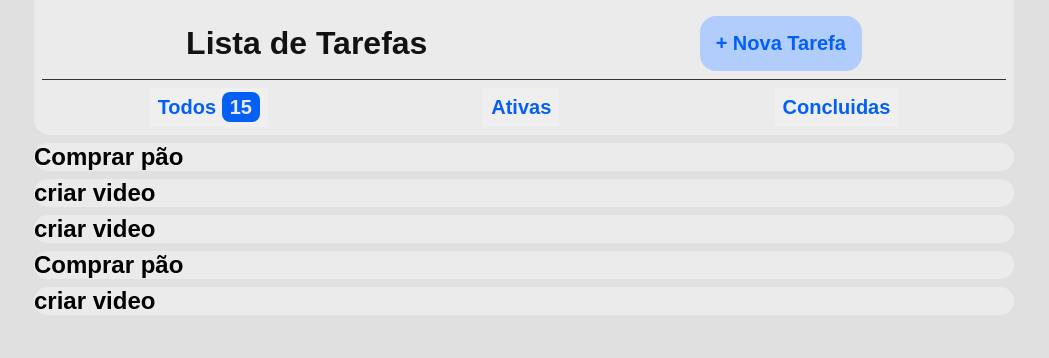
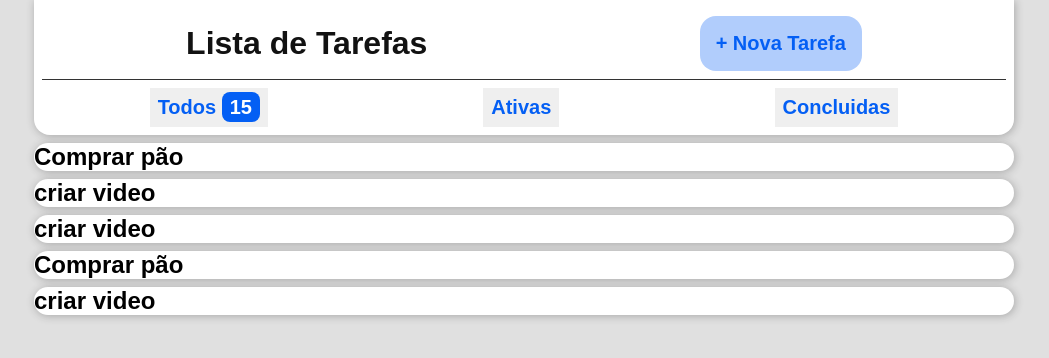
Before and after one commit to ianabreu/to-do-list, a React (Create React App) app: page / in a window 1280 px wide. Shown: the top 358 px of the page, without its empty margins (116-1165 px from the left). Built offline with nearby package versions, Linux system fonts and the light colour scheme.

Commit message:
Separando em componentes a area do Header e Filter

```diff
--- a/src/App.styles.ts
+++ b/src/App.styles.ts
@@ -3,54 +3,18 @@ import styled from "styled-components";
 export const Container = styled.div`
   background-color: ${({ theme }) => theme.color.backgroundHover};
   min-height: 100vh;
+  padding: 0 ${({ theme }) => theme.spacing.p8};
 `;
 export const ContainerArea = styled.div`
   margin: auto;
   max-width: 980px;
 `;
-export const HeaderArea = styled.div`
+export const TopArea = styled.div`
   background-color: ${({ theme }) => theme.color.backgroundLight};
   padding: ${({ theme }) => theme.spacing.p8};
   border-bottom-left-radius: ${({ theme }) => theme.border.radius.b16};
   border-bottom-right-radius: ${({ theme }) => theme.border.radius.b16};
+  -webkit-box-shadow: 1px 1px 8px 0px rgba(38, 38, 38, 0.3);
+  -moz-box-shadow: 1px 1px 8px 0px rgba(38, 38, 38, 0.3);
+  box-shadow: 1px 1px 8px 0px rgba(38, 38, 38, 0.3);
 `;
-export const Header = styled.div`
-  display: flex;
-  justify-content: space-around;
-  align-items: center;
-  padding: ${({ theme }) => theme.spacing.p8};
-  margin-bottom: ${({ theme }) => theme.spacing.p8};
-  border-bottom: ${({ theme }) => theme.border.style};
-`;
-export const Title = styled.h1`
-  color: ${({ theme }) => theme.color.gray.darker};
-  text-align: center;
-`;
-export const NewTask = styled.button`
-  background-color: ${({ theme }) => theme.color.blue.blue100};
-  color: ${({ theme }) => theme.color.blue.blue500};
-  font-size: ${({ theme }) => theme.font.h3};
-  font-weight: 700;
-  border-radius: ${({ theme }) => theme.border.radius.b16};
-  padding: ${({ theme }) => theme.spacing.p16};
-`;
-
-export const FilterArea = styled.div`
-  display: flex;
-  justify-content: space-around;
-`;
-
-export const Filter = styled.button`
-  color: ${({ theme }) => theme.color.blue.blue500};
-  font-size: ${({ theme }) => theme.font.h3};
-  font-weight: 700;
-  padding: ${({ theme }) => theme.spacing.p8};
-`;
-export const TaskNumber = styled.span`
-  background-color: ${({ theme }) => theme.color.blue.blue500};
-  color: ${({ theme }) => theme.color.gray.light};
-  font-size: ${({ theme }) => theme.font.h3};
-  font-weight: 700;
-  padding: ${({ theme }) => `${theme.spacing.p4} ${theme.spacing.p8}`};
-  border-radius: ${({ theme }) => theme.border.radius.b8};
-`;
--- a/src/App.tsx
+++ b/src/App.tsx
@@ -1,17 +1,10 @@
 import { useState } from "react";
-import {
-  Container,
-  ContainerArea,
-  HeaderArea,
-  Header,
-  Title,
-  NewTask,
-  FilterArea,
-  Filter,
-  TaskNumber,
-} from "./App.styles";
+import { Container, ContainerArea, TopArea } from "./App.styles";
 import { Item } from "./types/Item";
-import { ListItem } from "./components/ListItem";
+
+import Header from "./components/Header";
+import FilterMenu from "./components/FilterMenu";
+import ListItem from "./components/ListItem";
 
 const App = () => {
   const [list, setList] = useState<Item[]>([
@@ -24,20 +17,10 @@ const App = () => {
   return (
     <Container>
       <ContainerArea>
-        <HeaderArea>
-          <Header>
-            <Title>Lista de Tarefas</Title>
-            <NewTask>+ Nova Tarefa</NewTask>
-          </Header>
-
-          <FilterArea>
-            <Filter>
-              <span>Todos</span> <TaskNumber>15</TaskNumber>
-            </Filter>
-            <Filter>Ativas</Filter>
-            <Filter>Concluidas</Filter>
-          </FilterArea>
-        </HeaderArea>
+        <TopArea>
+          <Header />
+          <FilterMenu />
+        </TopArea>
 
         {list.map((item, index) => (
           <ListItem task={item} key={index} />
--- /dev/null
+++ b/src/components/FilterMenu/index.tsx
@@ -0,0 +1,15 @@
+import { FilterBtn, FilterArea, TaskNumber } from "./styles";
+
+const FilterMenu = () => {
+  return (
+    <FilterArea>
+      <FilterBtn>
+        <span>Todos</span> <TaskNumber>15</TaskNumber>
+      </FilterBtn>
+      <FilterBtn>Ativas</FilterBtn>
+      <FilterBtn>Concluidas</FilterBtn>
+    </FilterArea>
+  );
+};
+
+export default FilterMenu;
--- /dev/null
+++ b/src/components/FilterMenu/styles.ts
@@ -0,0 +1,21 @@
+import styled from "styled-components";
+
+export const FilterArea = styled.div`
+  display: flex;
+  justify-content: space-around;
+`;
+
+export const FilterBtn = styled.button`
+  color: ${({ theme }) => theme.color.blue.blue500};
+  font-size: ${({ theme }) => theme.font.h3};
+  font-weight: 700;
+  padding: ${({ theme }) => theme.spacing.p8};
+`;
+export const TaskNumber = styled.span`
+  background-color: ${({ theme }) => theme.color.blue.blue500};
+  color: ${({ theme }) => theme.color.gray.light};
+  font-size: ${({ theme }) => theme.font.h3};
+  font-weight: 700;
+  padding: ${({ theme }) => `${theme.spacing.p4} ${theme.spacing.p8}`};
+  border-radius: ${({ theme }) => theme.border.radius.b8};
+`;
--- /dev/null
+++ b/src/components/Header/index.tsx
@@ -0,0 +1,11 @@
+import { HeaderArea, NewTask, Title } from "./styles";
+
+const Header = () => {
+  return (
+    <HeaderArea>
+      <Title>Lista de Tarefas</Title>
+      <NewTask>+ Nova Tarefa</NewTask>
+    </HeaderArea>
+  );
+};
+export default Header;
--- /dev/null
+++ b/src/components/Header/styles.ts
@@ -0,0 +1,22 @@
+import styled from "styled-components";
+
+export const HeaderArea = styled.div`
+  display: flex;
+  justify-content: space-around;
+  align-items: center;
+  padding: ${({ theme }) => theme.spacing.p8};
+  margin-bottom: ${({ theme }) => theme.spacing.p8};
+  border-bottom: ${({ theme }) => theme.border.style};
+`;
+export const Title = styled.h1`
+  color: ${({ theme }) => theme.color.gray.darker};
+  text-align: center;
+`;
+export const NewTask = styled.button`
+  background-color: ${({ theme }) => theme.color.blue.blue100};
+  color: ${({ theme }) => theme.color.blue.blue500};
+  font-size: ${({ theme }) => theme.font.h3};
+  font-weight: 700;
+  border-radius: ${({ theme }) => theme.border.radius.b16};
+  padding: ${({ theme }) => theme.spacing.p16};
+`;
--- a/src/components/ListItem/index.tsx
+++ b/src/components/ListItem/index.tsx
@@ -3,10 +3,11 @@ import { Item } from "../../types/Item";
 type Props = {
   task: Item;
 };
-export const ListItem = ({ task }: Props) => {
+const ListItem = ({ task }: Props) => {
   return (
     <Container>
       <Title>{task.title}</Title>
     </Container>
   );
 };
+export default ListItem;
--- a/src/components/ListItem/styles.ts
+++ b/src/components/ListItem/styles.ts
@@ -4,5 +4,9 @@ export const Container = styled.div`
   background-color: ${({ theme }) => theme.color.backgroundLight};
   margin-top: ${({ theme }) => theme.spacing.p8};
   border-radius: ${({ theme }) => theme.border.radius.b16};
+
+  -webkit-box-shadow: 1px 1px 8px 0px rgba(38, 38, 38, 0.3);
+  -moz-box-shadow: 1px 1px 8px 0px rgba(38, 38, 38, 0.3);
+  box-shadow: 1px 1px 8px 0px rgba(38, 38, 38, 0.3);
 `;
 export const Title = styled.h2``;
--- a/src/styles/Theme.ts
+++ b/src/styles/Theme.ts
@@ -1,7 +1,7 @@
 const Theme = {
   color: {
     backgroundHover: "#E0E0E0",
-    backgroundLight: "#EBEBEB",
+    backgroundLight: "#FFFFFF",
     blue: {
       blue100: "#b1cdfc",
       blue500: "#045ff4",
@@ -10,7 +10,7 @@ const Theme = {
       red500: "#bf2e2e",
     },
     gray: {
-      light: "#EBEBEB",
+      light: "#FFFFFF",
       lightActive: "#C0C0C0",
       lightHover: "#E0E0E0",
       normal: "#333333",
```
